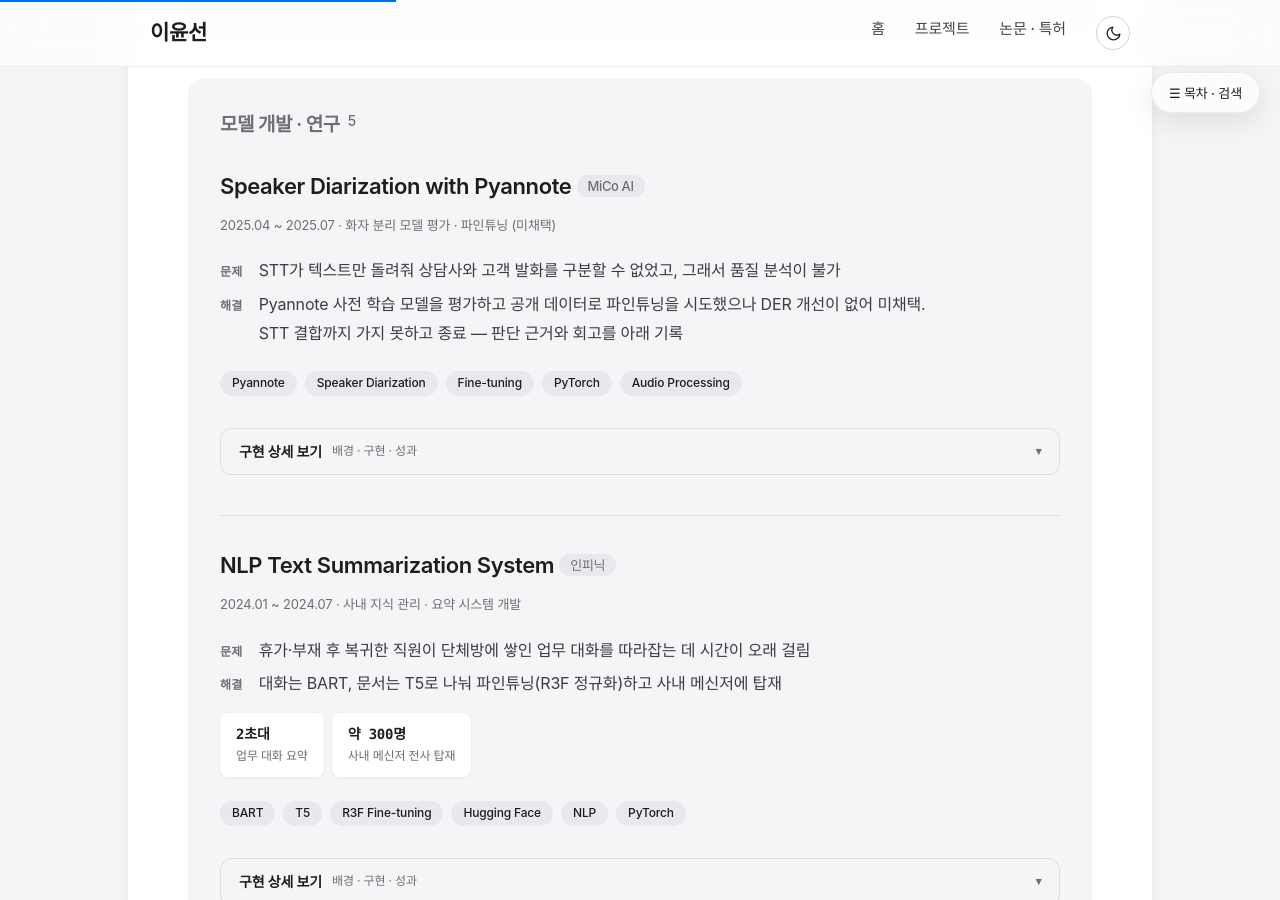
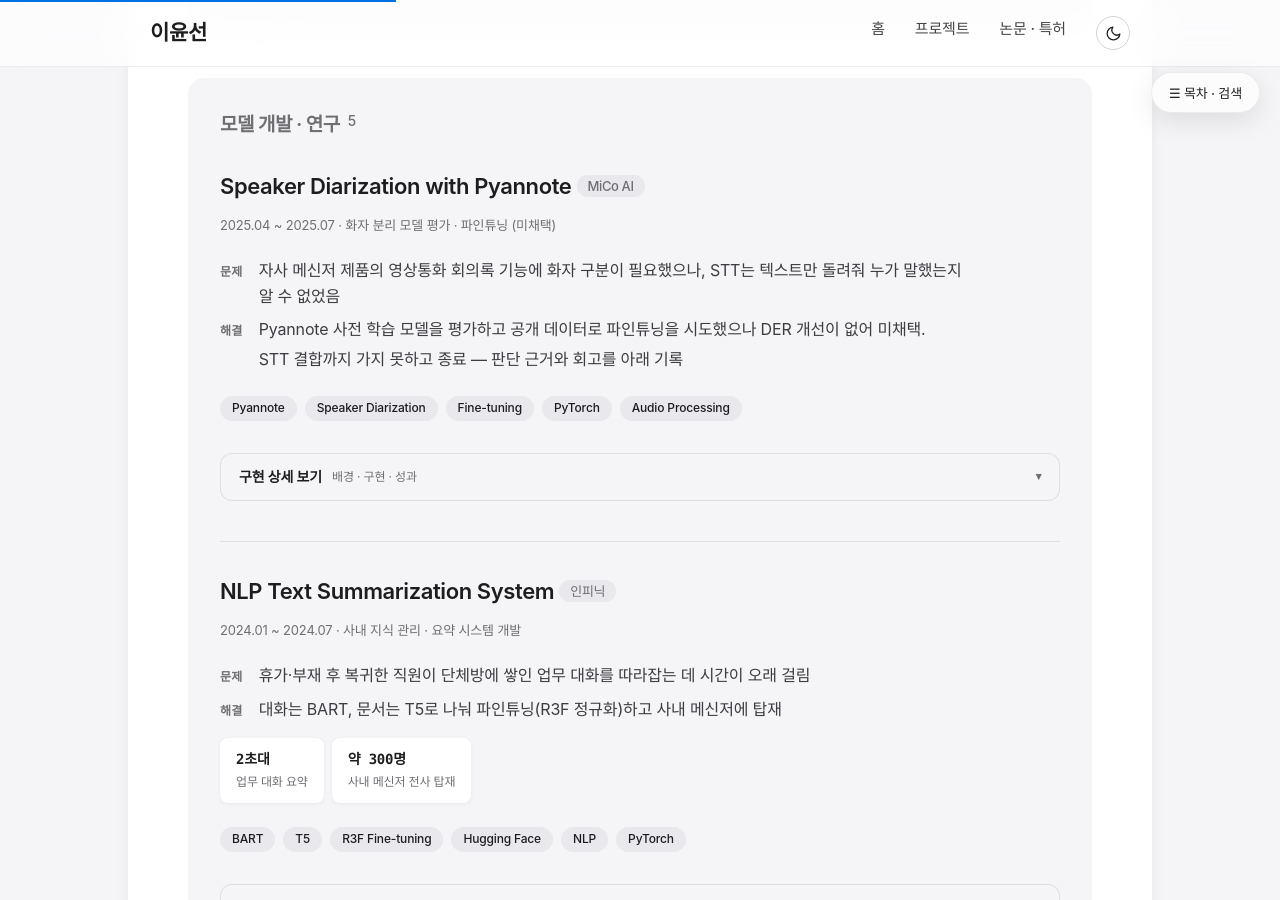
Before and after one commit to ckc5800/ckc5800.github.io, a Jekyll site: the page built from projects.html, in a window 1280 px wide and 900 px high, scrolled down 2791 px. Built offline with Jekyll 4.4.1, drawn with Linux system fonts in a browser that asks for light colours; some web fonts are replaced.

Commit message:
화자분리 배경 정정 — 상담 품질 분석이 아니라 자사 제품 회의록 기능
본인 확인: 회사가 만드는 메신저·협업 제품의 영상통화 회의록·전사에
화자 구분이 필요해서 진행한 과제였음. 기존 서술('상담 품질 분석을 위해
발화자 식별 필요')은 STT/상담센터 맥락과 섞인 오기.

포트폴리오 문제·배경, 이력서 항목 모두 정정.

Co-Authored-By: Claude Fable 5 <noreply@anthropic.com>

```diff
--- a/projects.html
+++ b/projects.html
@@ -431,7 +431,7 @@ title: 프로젝트
     <h3 id="diarization">Speaker Diarization with Pyannote <span class="badge">MiCo AI</span></h3>
     <p class="project-meta">2025.04 ~ 2025.07 · 화자 분리 모델 평가 · 파인튜닝 (미채택)</p>
     <dl class="ps">
-        <dt>문제</dt><dd>STT가 텍스트만 돌려줘 상담사와 고객 발화를 구분할 수 없었고, 그래서 품질 분석이 불가</dd>
+        <dt>문제</dt><dd>자사 메신저 제품의 영상통화 회의록 기능에 화자 구분이 필요했으나, STT는 텍스트만 돌려줘 누가 말했는지 알 수 없었음</dd>
         <dt>해결</dt><dd><span class="sentence">Pyannote 사전 학습 모델을 평가하고 공개 데이터로 파인튜닝을 시도했으나 DER 개선이 없어 미채택.</span><span class="sentence">STT 결합까지 가지 못하고 종료 — 판단 근거와 회고를 아래 기록</span></dd>
     </dl>
     <div class="tech-tags">
@@ -445,7 +445,7 @@ title: 프로젝트
         <summary><span class="sum-text">구현 상세 보기</span><span class="sum-hint">배경 · 구현 · 성과</span><span class="sum-close">Speaker Diarization with Pyannote — 접기</span></summary>
         <div class="detail-body">
 <h4 class="detail-head">배경</h4>
-    <p><span class="sentence">상담 품질 분석을 위해 발화자 식별 필요.</span><span class="sentence">기존 STT는 음성 인식만 제공하여 상담사/고객 구분 불가.</span></p>
+    <p><span class="sentence">회사가 만드는 메신저·협업 제품에 영상통화 회의록·전사 기능을 넣으려면 발화자 식별이 필요했음.</span><span class="sentence">STT는 음성 인식만 제공해 누가 말했는지 구분할 수단이 없었고, 화자 분리 모델을 검토해 제품에 쓸 수 있는 수준인지 판정하는 것이 과제였음.</span></p>
 
     <h4 class="detail-head">구현</h4>
     <p><span class="sentence"><strong>모델 평가:</strong> Pyannote 사전 학습 모델을 상담 음성에 적용해 DER을 측정하고, 채택 가능한 수준인지 판정하는 것이 1차 목표였음.</span></p>
```
Also changed, not shown: 2 other files.
